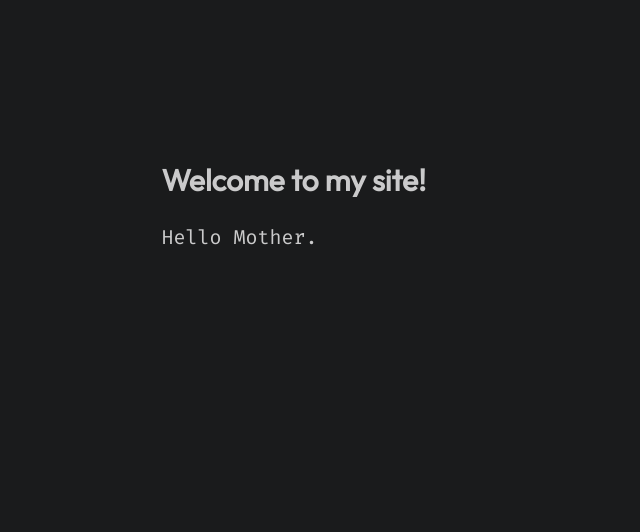
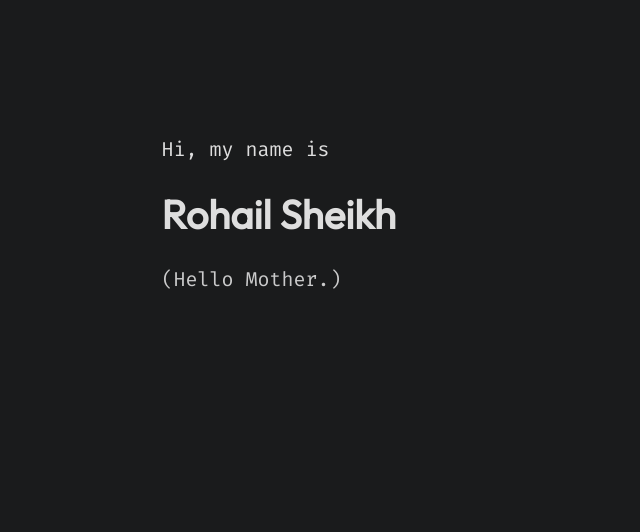
Before and after one commit to Antendis/website-stuff, a PHP site: page / in a window 1280 px wide. Shown: the top 532 px of the page, without its empty margins (0-640 px from the left). Run offline with PHP 8.4, Linux system fonts and the light colour scheme.

Commit message:
Update index.php
made it look nicer in last css update and added my name is name

```diff
--- a/index.php
+++ b/index.php
@@ -1,19 +1,29 @@
 <!DOCTYPE html>
 <html>
   <head>
+    <!------------------METADATA------------------>
     <meta charset="UTF-8">
     <meta http-equiv="X-UA-Compatible" content="IE=edge">
     <meta name="viewport" content="width=device-width, initial-scale=1.0">
 
+    <!------------------Title n page links------------------>
     <title>Rohail's Web Dev Testing</title>
     <link rel="stylesheet" type="text/css" href="style.css">
     <script defer src="script.js"></script>
   </head>
+
+  <!------------------Stuff------------------>
   <body>
+    <div id="header">
+      <div id="HiMyNameIs">
+        <p1>Hi, my name is</p1>
+      </div>
+
+      <h1>Rohail Sheikh</h1>
+    </div>
 
     <section class="hidden">
-      <h1>Welcome to my site!</h1>
-      Hello Mother.
+      (Hello Mother.)
     </section>
 
     <section class="hidden">
@@ -35,7 +45,5 @@
     <section class="hidden">
       (I forgot to empty the dishwasher)
     </section>
-
-
   </body>
 </html>
```
